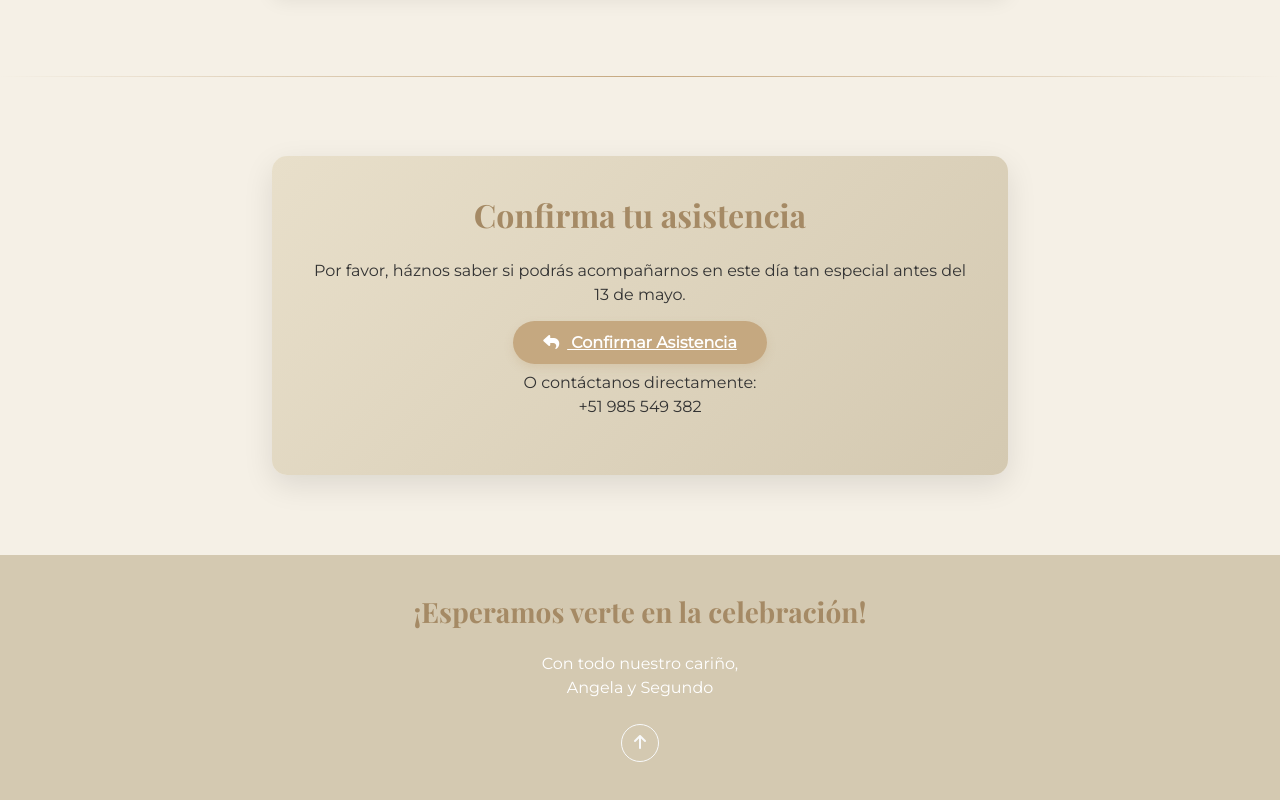
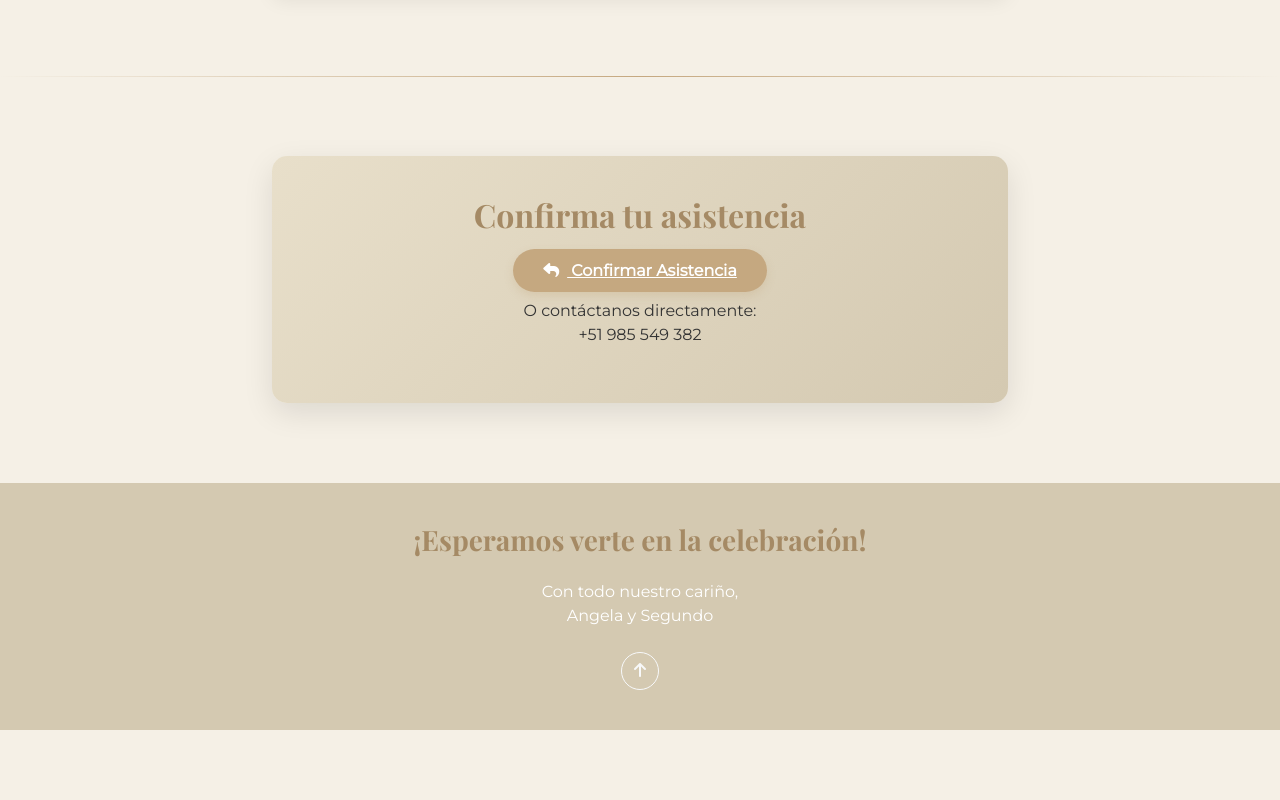
Before and after one commit to josssruizz/segundoyangelita, a plain HTML site: page index.html in a window 1280 px wide. Shown: the part 3787-4587 px from the top of the page. After the commit the page ends 4517 px from the top, so only its background shows below. Drawn offline with nearby package versions, Linux system fonts and the light colour scheme.

Commit message:
index.html

```diff
--- a/index.html
+++ b/index.html
@@ -639,8 +639,6 @@
             <div class="confirmation-section text-center">
               <h2 class="mb-4">Confirma tu asistencia</h2>
               <p class="mb-4">
-                Por favor, háznos saber si podrás acompañarnos en este día tan
-                especial antes del 13 de mayo.
               </p>
               <a
                 href="https://forms.gle/1THAYVktuiYZgj7s7"
```
